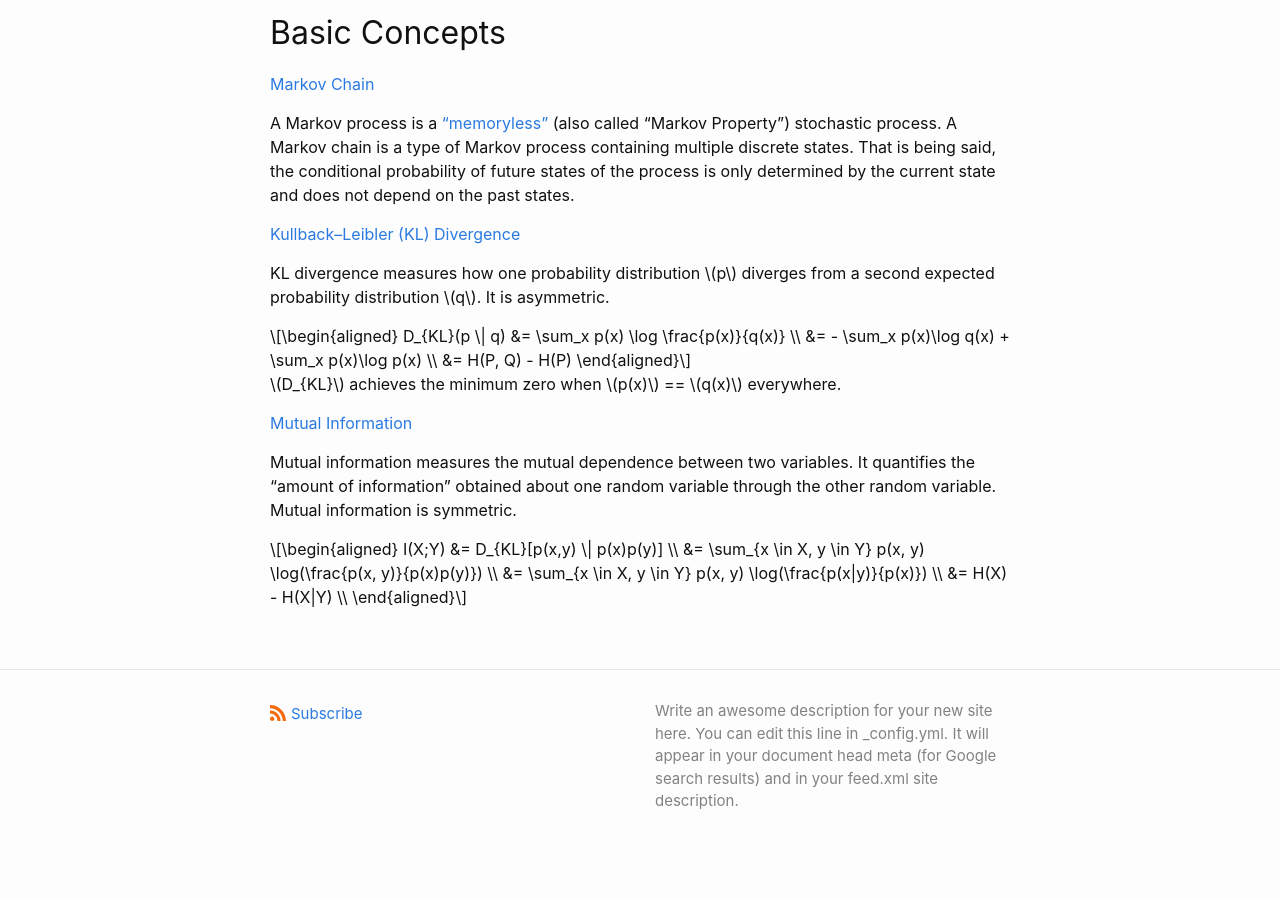
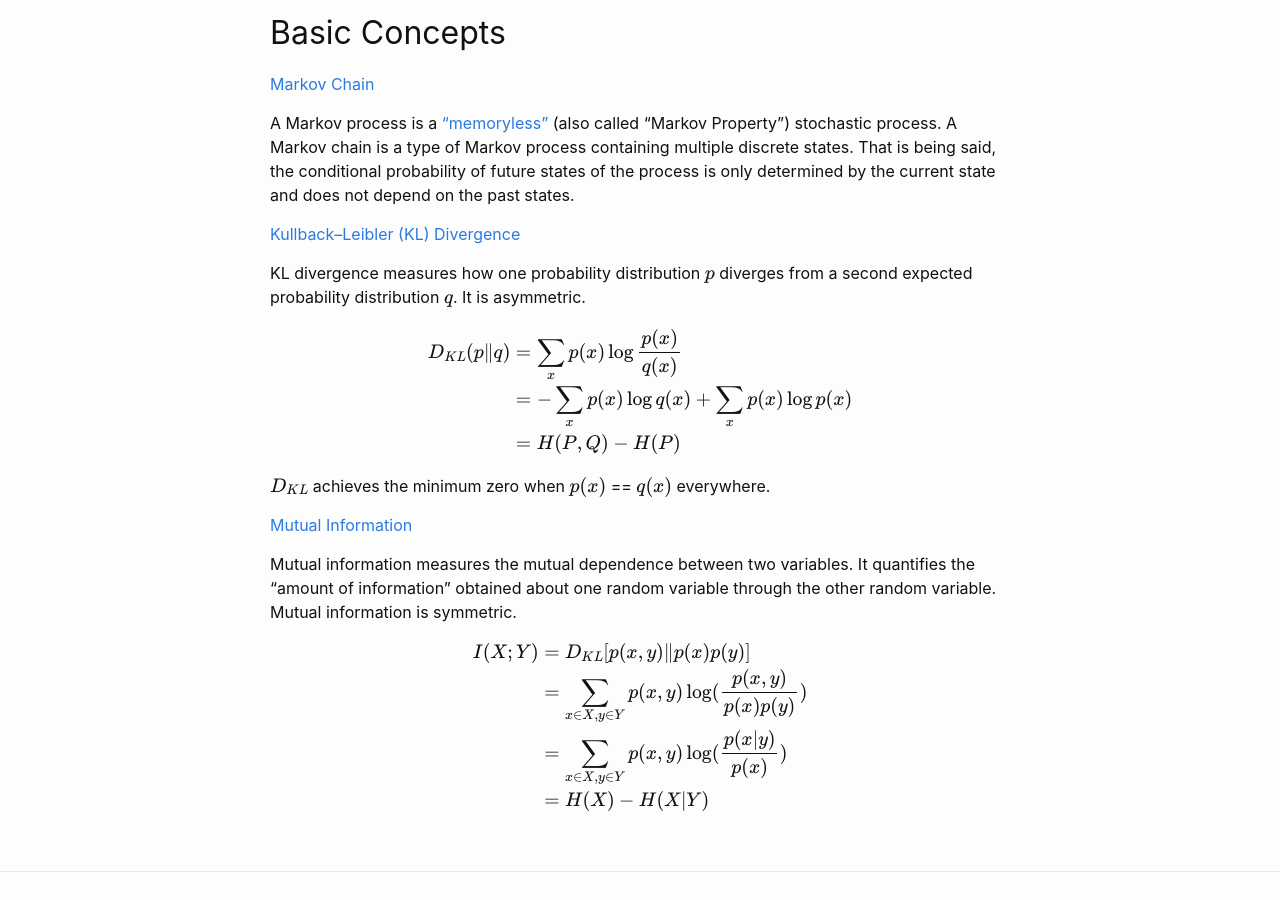
Before and after one commit to thegoldstandard/blog, a Jekyll site: the page built from _posts/2020-08-01-test.markdown, in a window 1280 px wide and 900 px high, scrolled down 545 px. Built offline with Jekyll 4.4.1, drawn with Linux system fonts in a browser that asks for light colours; formulas are drawn with MathJax 3; before the commit the page ends 1418 px from its top, so only the background shows below that; part of the change alters nothing that is shown.

```diff
--- a/_layouts/post.html
+++ b/_layouts/post.html
@@ -1,6 +1,8 @@
 ---
 layout: default
 ---
+<script type="text/javascript" async src='https://cdnjs.cloudflare.com/ajax/libs/mathjax/2.7.2/MathJax.js?config=TeX-MML-AM_CHTML'></script>
+
 <article class="post h-entry" itemscope itemtype="http://schema.org/BlogPosting">
 
   <header class="post-header">
```
